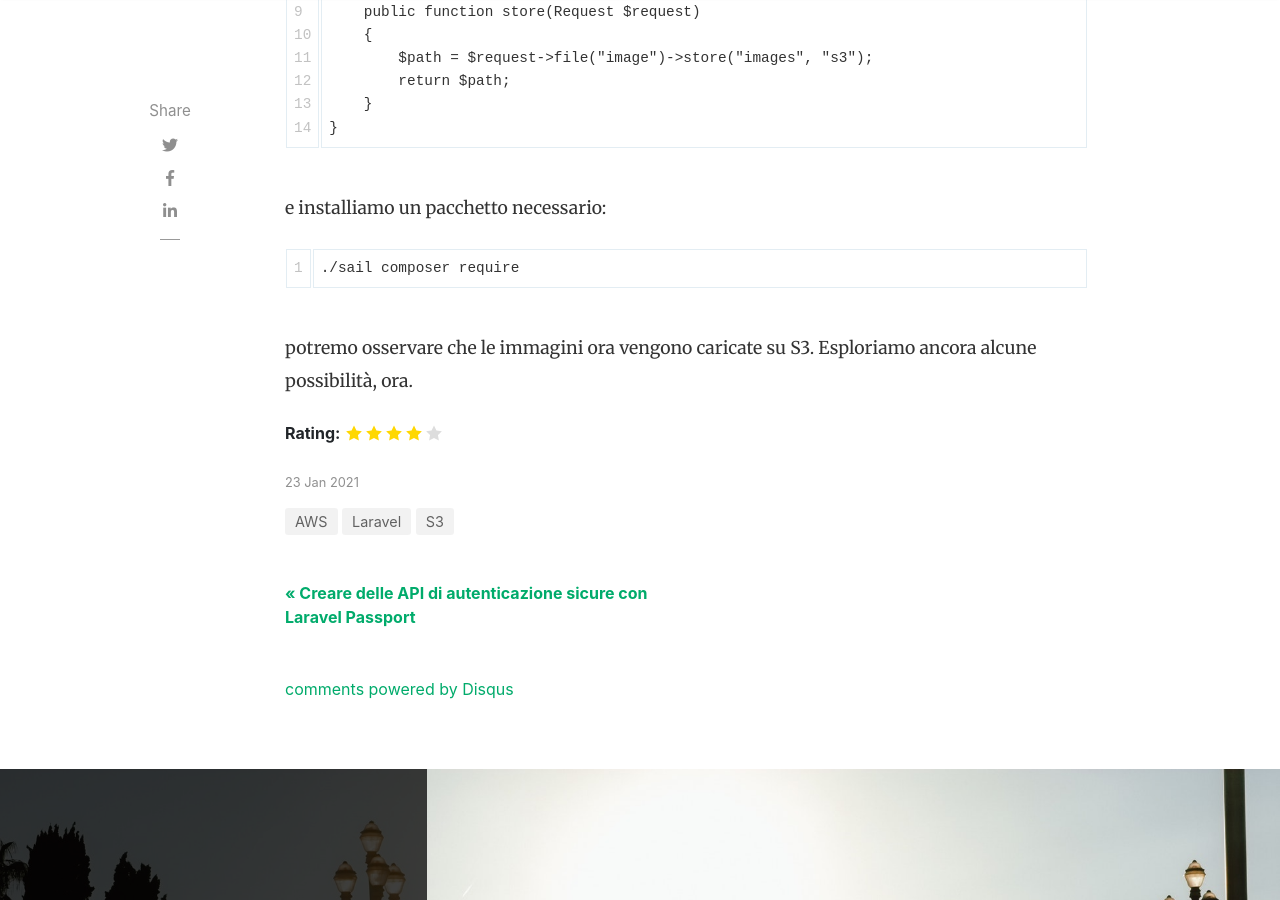
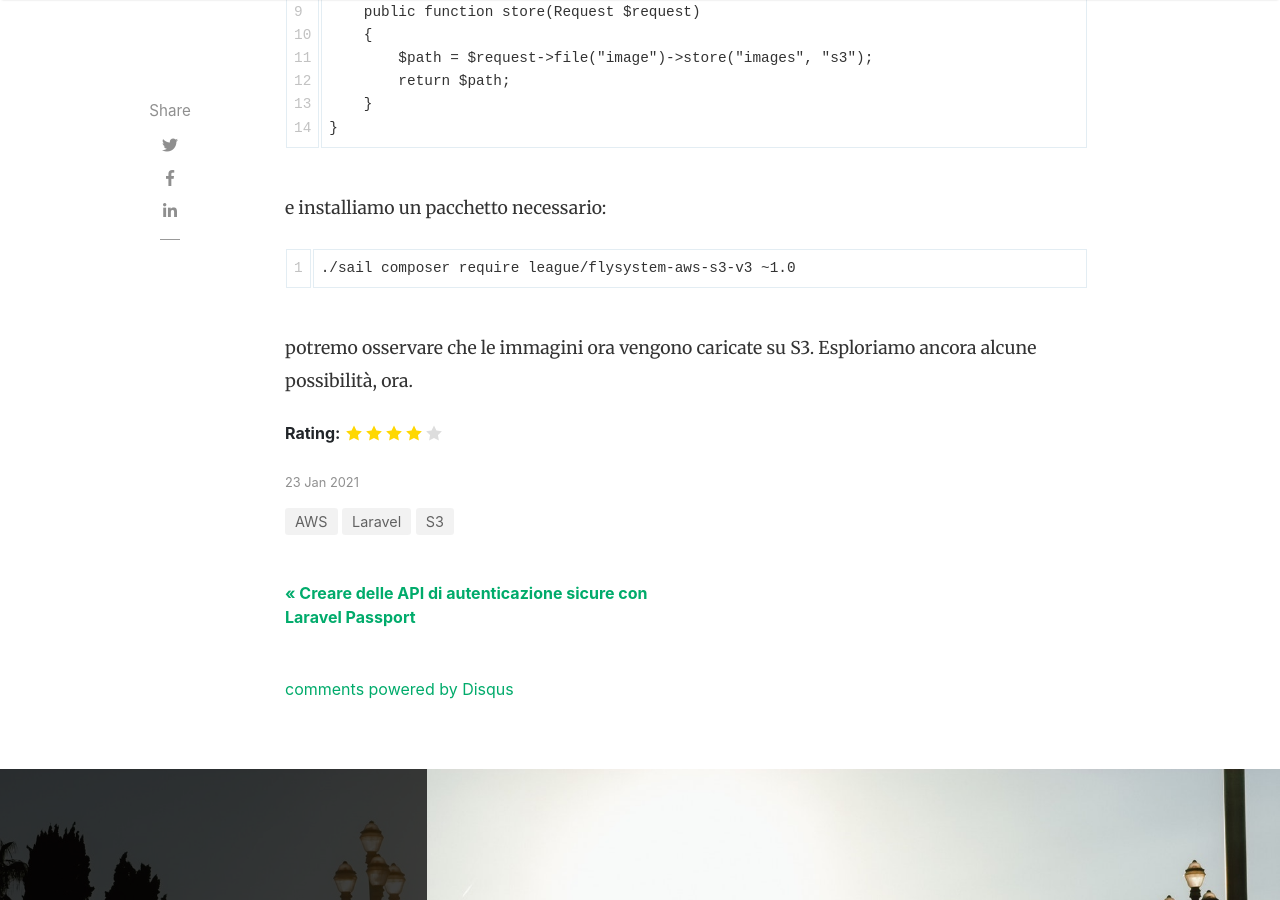
Before and after one commit to mattiatoselli/codingsamurai, a Jekyll site: the page built from _posts/2021-01-23-laravel-s3.md, in a window 1280 px wide and 900 px high, scrolled down 2895 px. Built offline with Jekyll 4.4.1, drawn with Linux system fonts in a browser that asks for light colours; nearby versions of some CDN libraries; comment, search, counter and statistics services are not loaded.

Commit message:
Update 2021-01-23-laravel-s3.md

````diff
--- a/_posts/2021-01-23-laravel-s3.md
+++ b/_posts/2021-01-23-laravel-s3.md
@@ -91,7 +91,7 @@ class ImageController extends Controller
 e installiamo un pacchetto necessario:
 
 ```
-./sail composer require
+./sail composer require league/flysystem-aws-s3-v3 ~1.0
 ```
 
 potremo osservare che le immagini ora vengono caricate su S3. Esploriamo ancora alcune possibilità, ora.
````
